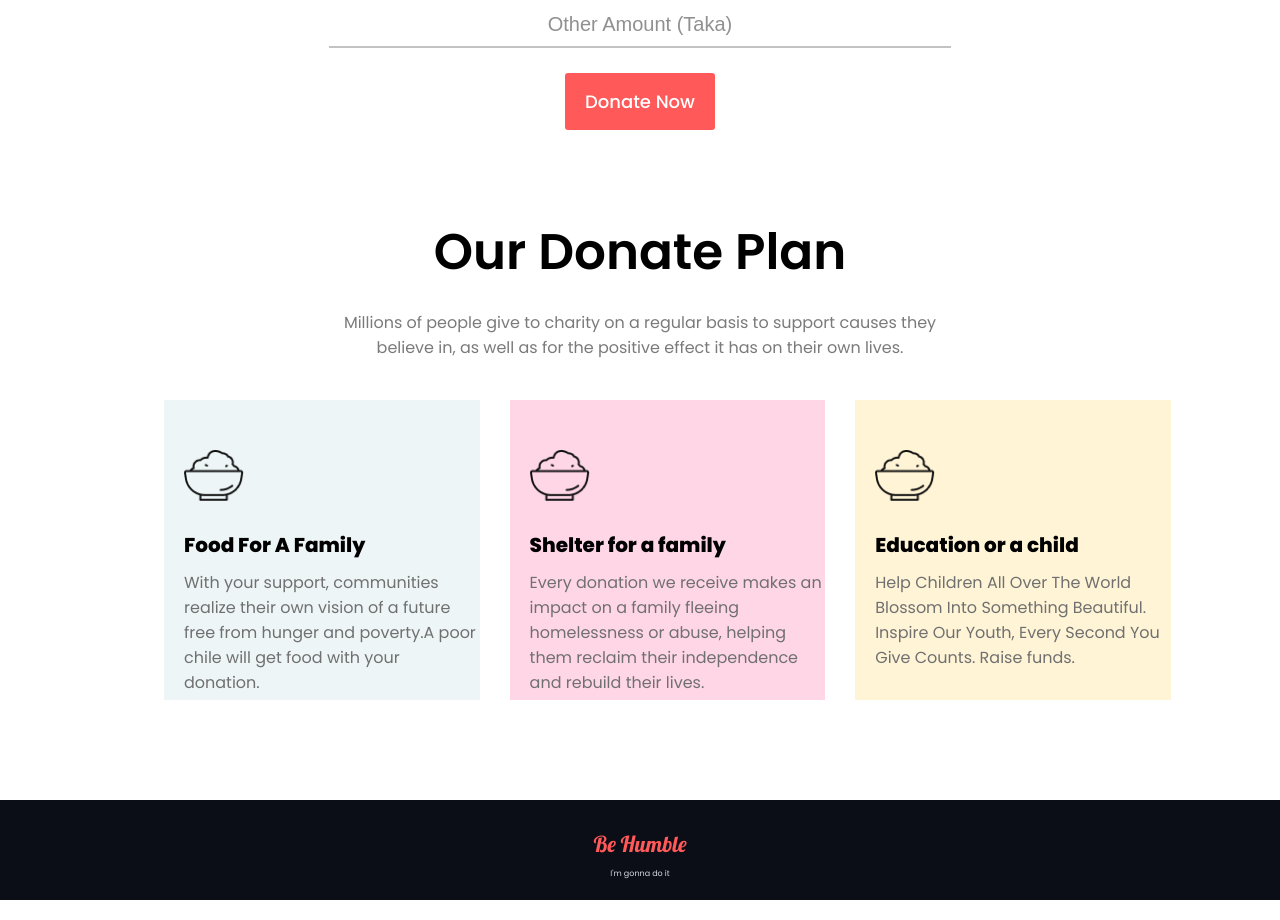
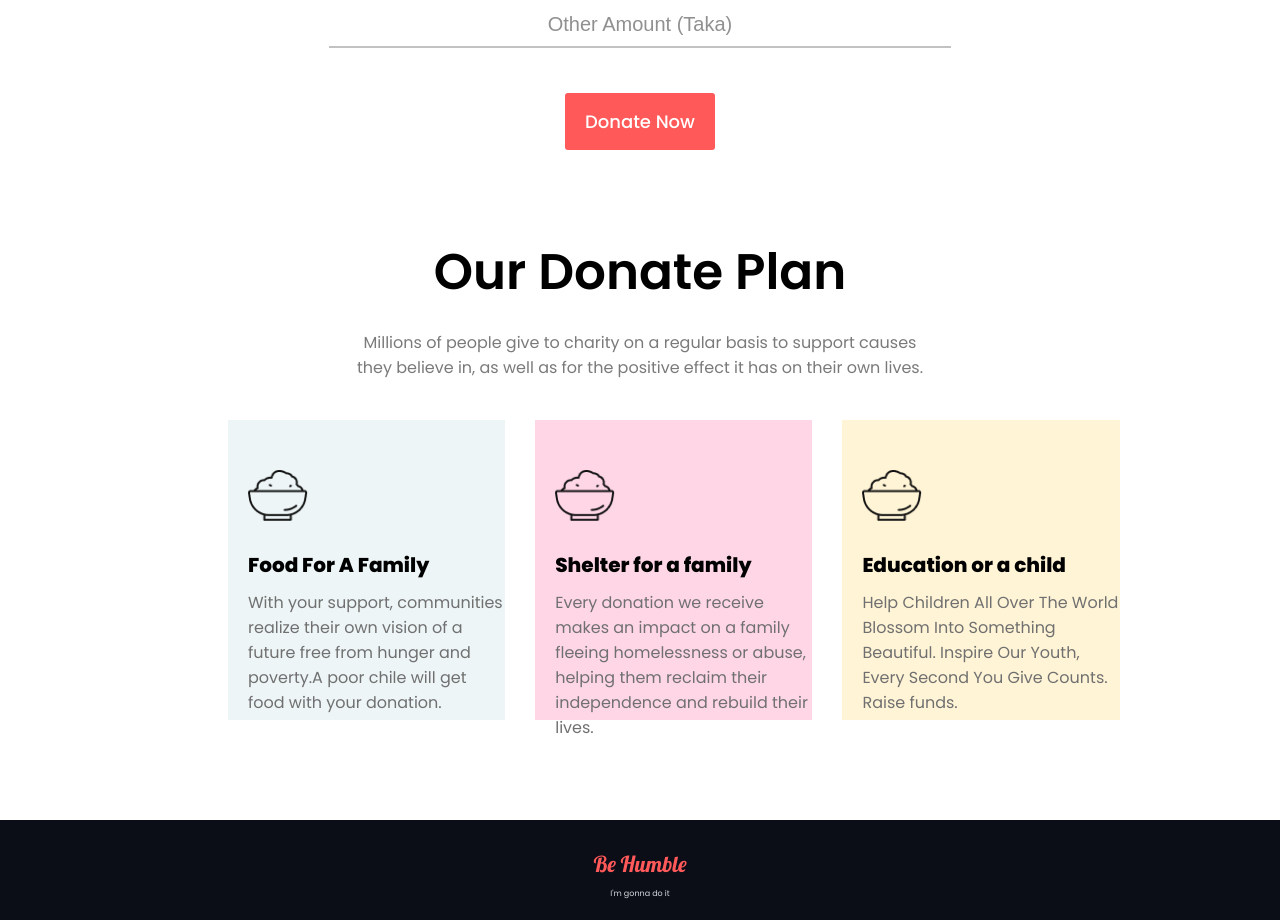
Before and after one commit to zarrin-tasnim/First-Assignment-DONATE, a plain HTML site: page index.html in a window 1280 px wide. Shown: the part 927-1847 px from the top of the page. Drawn offline with Linux system fonts and the light colour scheme.

Commit message:
2 area added again

```diff
--- a/assets/css/style.css
+++ b/assets/css/style.css
@@ -132,11 +132,12 @@ input[type=text] {
     opacity: 0.8;
     border: none;
     border-bottom: 2px solid #B3B3B3;
+    margin-bottom: 20px;
 }
 
 /*Donate plan Area CSS  */
 .donate-plan-area {
-    width: 90%;
+    width: 80%;
     margin: 100px auto;
 }
 
```
